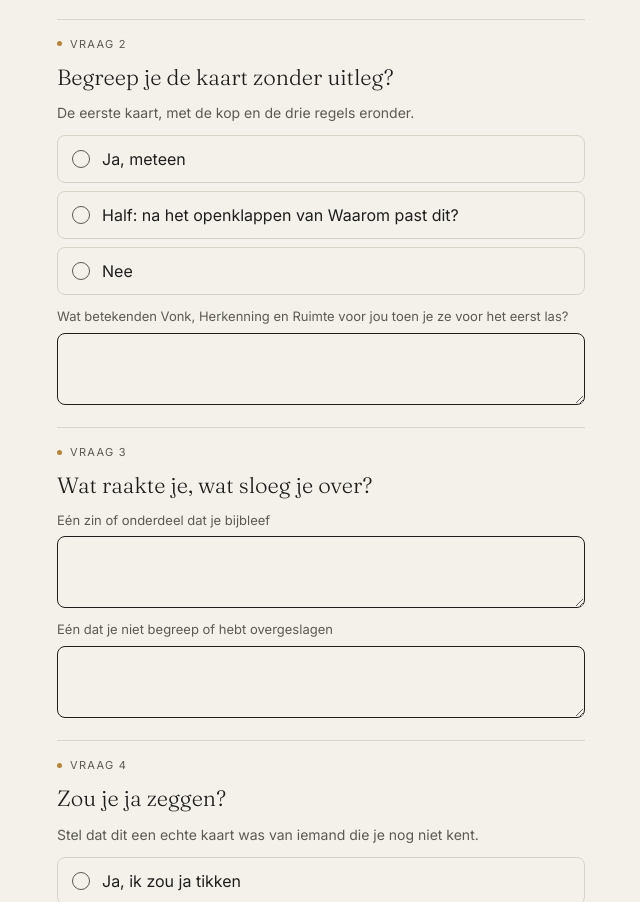
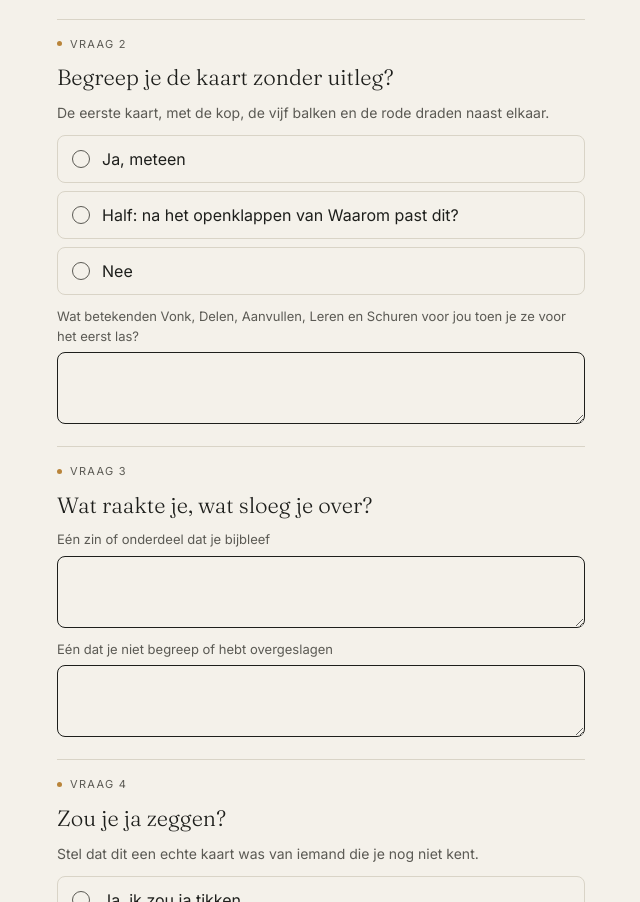
Before and after one commit to dehanos78/hddating-prototype, a plain HTML site: page feedback.html in a window 1280 px wide. Shown: the part 970-1872 px from the top of the page, without its empty margins (319-959 px from the left). Drawn offline with Linux system fonts and the light colour scheme.

Commit message:
Prototype bijwerken (versleuteld, 2026-11-15)
Co-Authored-By: Claude Opus 5.5 <noreply@anthropic.com>

```diff
--- a/feedback.html
+++ b/feedback.html
@@ -90,13 +90,13 @@
   <section class="q">
     <span class="eyebrow">Vraag 2</span>
     <h2>Begreep je de kaart zonder uitleg?</h2>
-    <p class="help">De eerste kaart, met de kop en de drie regels eronder.</p>
+    <p class="help">De eerste kaart, met de kop, de vijf balken en de rode draden naast elkaar.</p>
     <div class="opts" data-q="v2" role="group" aria-label="Begrip van de kaart">
       <button type="button" class="opt" data-v="Ja"><i></i>Ja, meteen</button>
       <button type="button" class="opt" data-v="Half"><i></i>Half: na het openklappen van Waarom past dit?</button>
       <button type="button" class="opt" data-v="Nee"><i></i>Nee</button>
     </div>
-    <label class="field">Wat betekenden Vonk, Herkenning en Ruimte voor jou toen je ze voor het eerst las?<textarea id="v2t"></textarea></label>
+    <label class="field">Wat betekenden Vonk, Delen, Aanvullen, Leren en Schuren voor jou toen je ze voor het eerst las?<textarea id="v2t"></textarea></label>
   </section>
 
   <section class="q">
```
